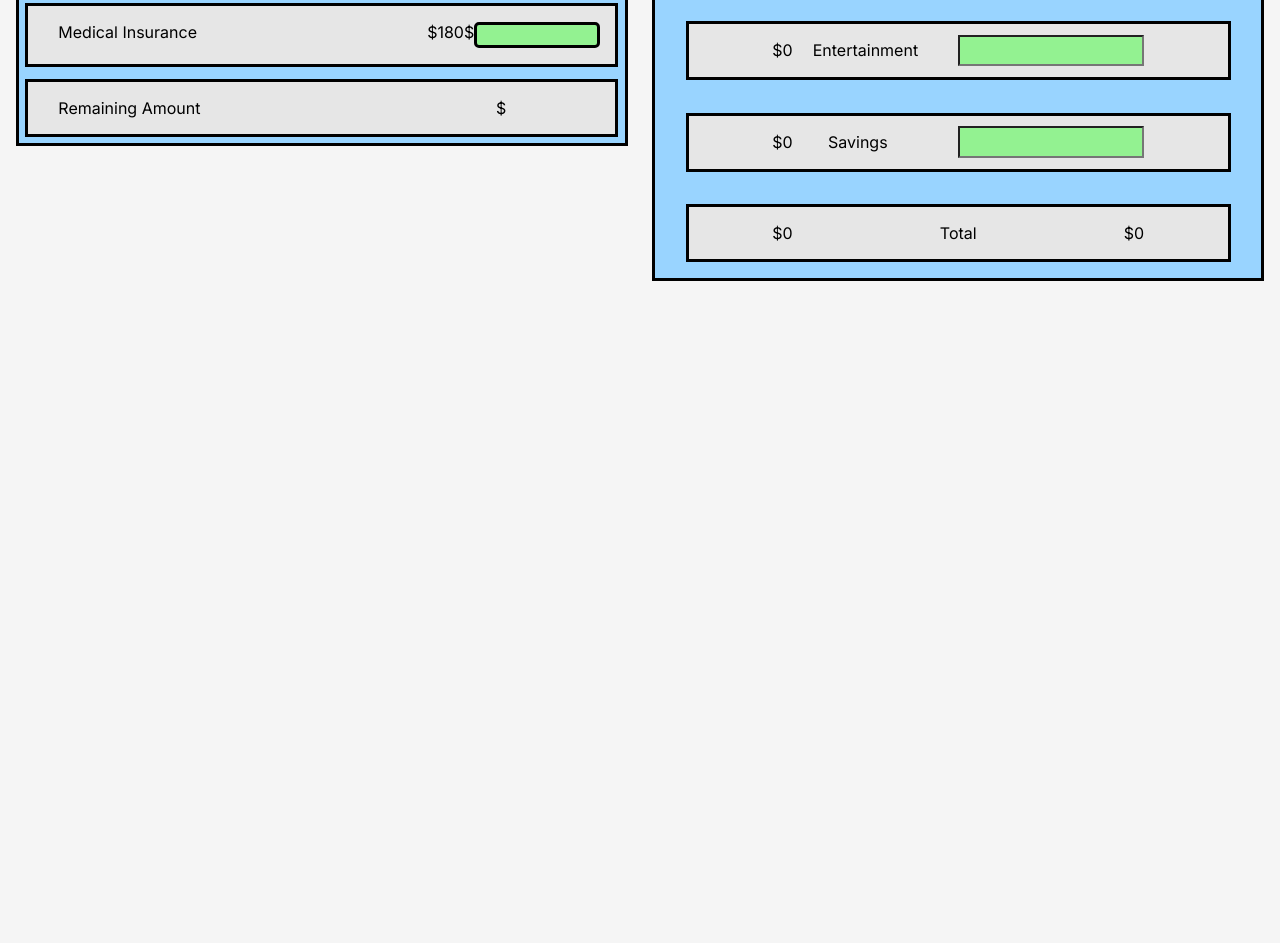
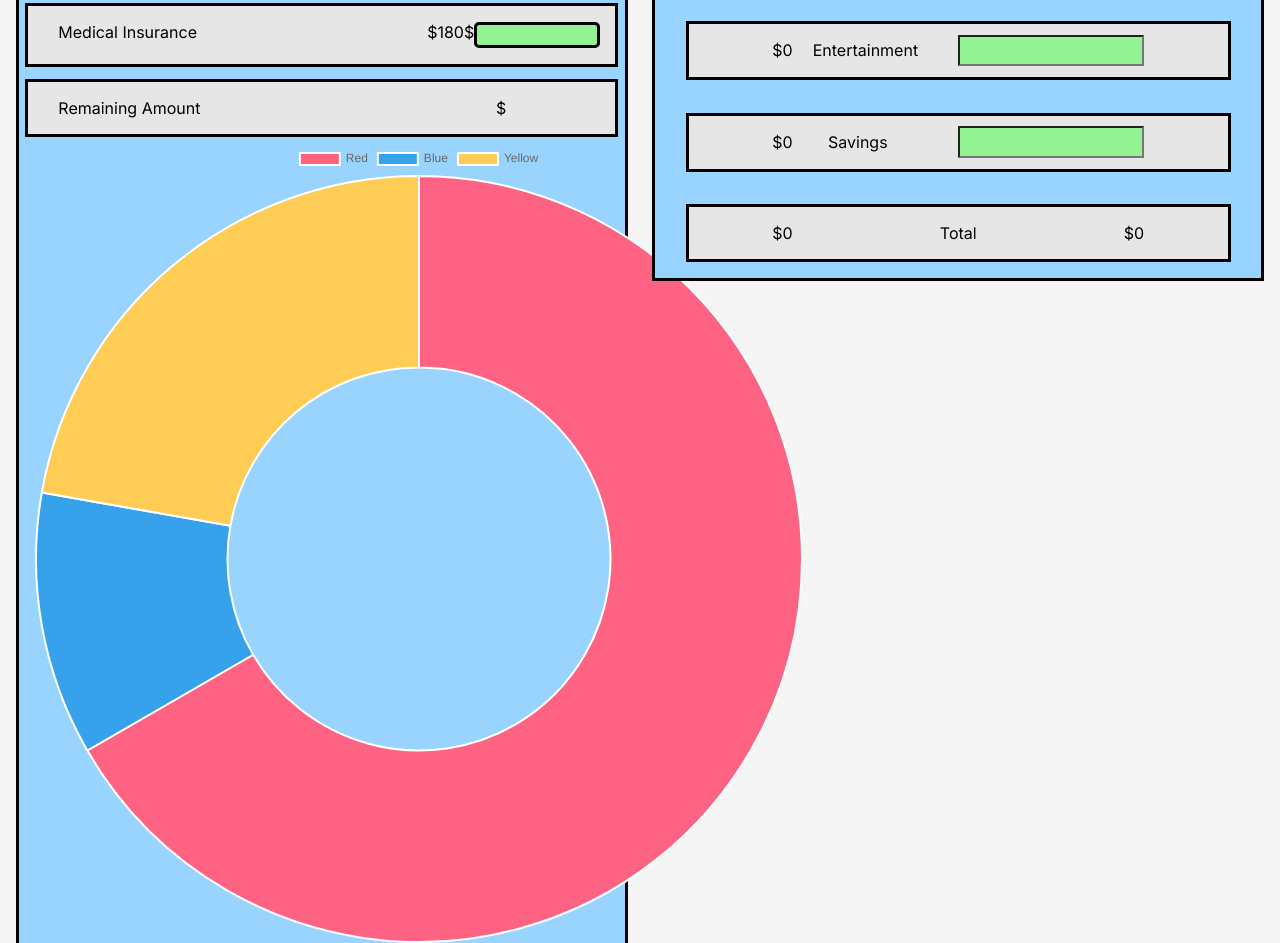
Before and after one commit to losPapasFritas/Budget-calulator-, a website built with Parcel: page index.html in a window 1280 px wide. Shown: the part 693-1636 px from the top of the page. Before the commit the page ends 990 px from the top, so only its background shows below. Built offline with nearby package versions, Linux system fonts and the light colour scheme.

Commit message:
Joshua
Imported chart.js

```diff
--- /dev/null
+++ b/chart.js
@@ -0,0 +1,34 @@
+import Chart from './node_modules/chart.js/auto'
+
+(async function() {
+
+    const data = {
+        labels: [
+          'Red',
+          'Blue',
+          'Yellow'
+        ],
+        datasets: [{
+          label: 'My First Dataset',
+          data: [300, 50, 100],
+          backgroundColor: [
+            'rgb(255, 99, 132)',
+            'rgb(54, 162, 235)',
+            'rgb(255, 205, 86)'
+          ],
+          hoverOffset: 4
+        }]
+      };
+
+    new Chart(
+        document.getElementById('chart'),
+        {
+          type: 'doughnut',
+          data: data
+        }
+      );
+
+
+
+
+})();
--- a/index.html
+++ b/index.html
@@ -214,7 +214,8 @@
             </section>
 
         </section>
-        <!-- pie chart will go here eventually-->
+        <div style="width: 800px;"><canvas id="chart"></canvas></div>
+        <script type="module" src="chart.js"></script>
     </section>
 
     <section class="right">
```
Also changed, not shown: package.json (added, +19 -0 lines), dist/index.html (added), 8 other files.
